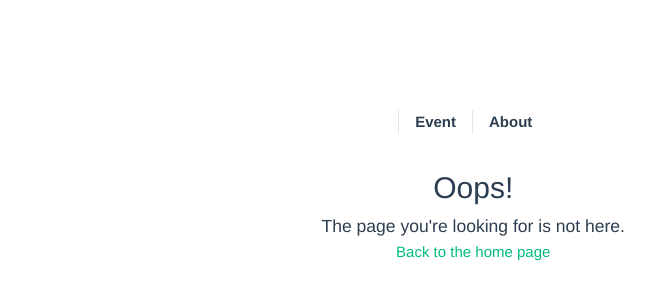
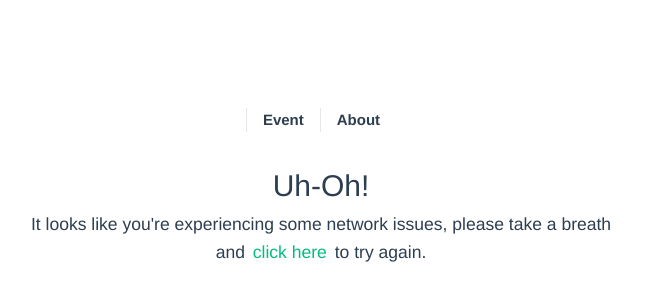
Before and after one commit to kirana-prit/Lab02-vue, a Vue app: page /network-error in a window 1280 px wide. Shown: the part 228-528 px from the top of the page, without its empty margins (15-670 px from the left). Built offline with nearby package versions, Linux system fonts and the light colour scheme; the HTML template or start-up script is replaced by a standard one.

Commit message:
5.2(no submit here)

```diff
--- a/src/router/index.ts
+++ b/src/router/index.ts
@@ -6,6 +6,7 @@
 import EventEditView from '@/views/event/EditView.vue'
 import EventLayoutView from '@/views/event/LayoutView.vue'
 import NotFoundView from '@/views/NotFoundView.vue'
+import NetworkErrorView from '@/views/NetworkErrorView.vue'
 
 const router = createRouter({
   history: createWebHistory(import.meta.env.BASE_URL),
@@ -58,6 +59,11 @@
       name: 'not-found',
       component: NotFoundView,
     },
+    {
+      path: '/network-error',
+      name: 'network-error-view',
+      component: NetworkErrorView,
+    },
   ],
 })
 
--- /dev/null
+++ b/src/views/NetworkErrorView.vue
@@ -0,0 +1,9 @@
+<template>
+  <div class="networkError">
+    <h1>Uh-Oh!</h1>
+    <h3>
+      It looks like you're experiencing some network issues, please take a breath and
+      <a href="#" @click="$router.go(-1)">click here</a> to try again.
+    </h3>
+  </div>
+</template>
--- a/src/views/event/LayoutView.vue
+++ b/src/views/event/LayoutView.vue
@@ -17,11 +17,15 @@
     .then((response) => {
       event.value = response.data;
     })
-    .catch(() => {
-      router.push({
-        name: '404-resource-view',
-        params: { resource: 'event' }
-      })
+    .catch((error) => {
+      if (error.response && error.response.status === 404) {
+        router.push({
+          name: '404-resource-view',
+          params: { resource: 'event' }
+        });
+      } else {
+        router.push({ name: 'network-error-view' });
+      }
     });
 });
 </script>
```
